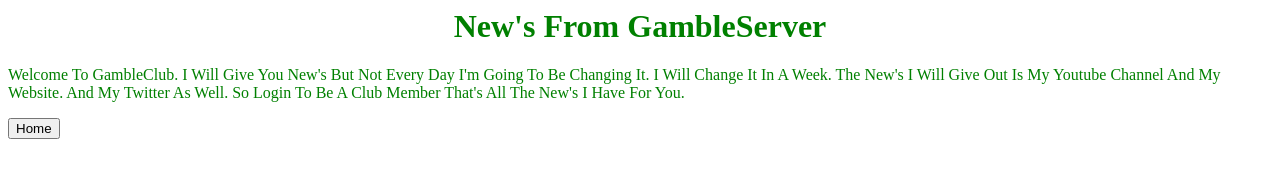
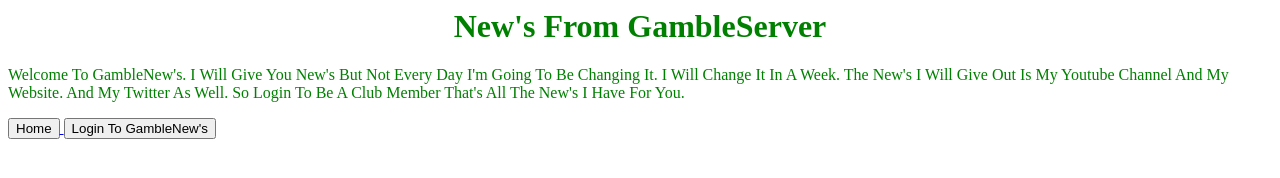
Before and after one commit to gamble-server/New-s-Form-Page, a plain HTML site: page index.html in a window 1280 px wide. Drawn offline with Linux system fonts and the light colour scheme.

Commit message:
Update index.html

```diff
--- a/index.html
+++ b/index.html
@@ -3,12 +3,13 @@
 <h1>New's From GambleServer</h1>
 </center>
 
-<p>Welcome To GambleClub. I Will Give You New's But Not Every Day I'm Going To Be Changing It. I Will Change It
+<p>Welcome To GambleNew's. I Will Give You New's But Not Every Day I'm Going To Be Changing It. I Will Change It
 In A Week. The New's I Will Give Out Is My Youtube Channel And My Website. And My Twitter As Well.
 So Login To Be A Club Member That's All The New's I Have For You.</p>
 
 <a href="https://www.gambleserver.tk"><button>Home</button>
 
+<a href="https://gamble-server.github.io/Club-For-People/"><button>Login To GambleNew's</button>
 
 <body TEXT="green">
 </body>
```
